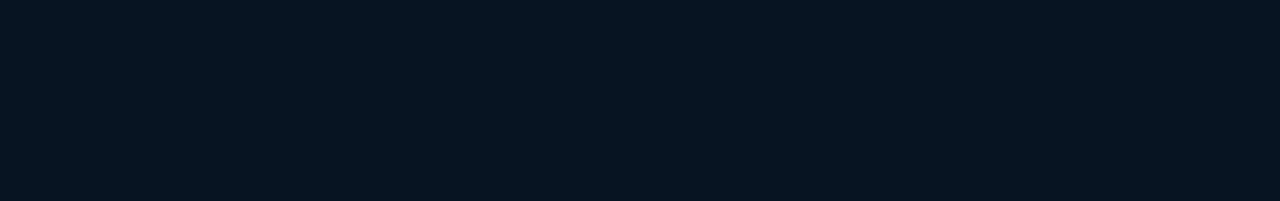
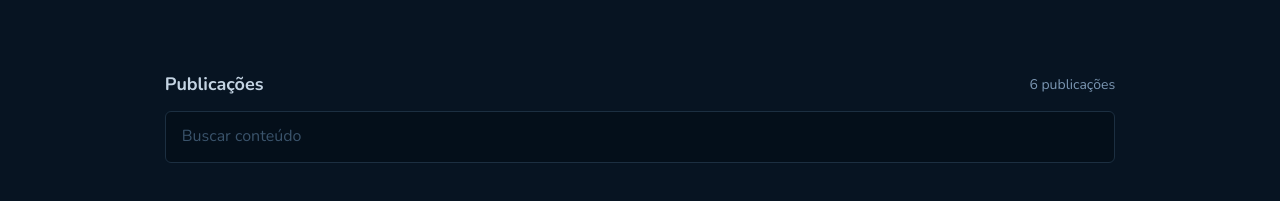
Before and after one commit to rodrrigodev/github-blog, a React (Vite) app: page / in a window 1280 px wide. Shown: the part 413-614 px from the top of the page. Built offline with nearby package versions, Linux system fonts and the light colour scheme; a web font is replaced by a local one.

Commit message:
search-box finished

```diff
--- /dev/null
+++ b/src/pages/home/components/SearchPublications/index.tsx
@@ -0,0 +1,14 @@
+import { FormContainerSearch } from './styles'
+
+export function SearchPublications() {
+  return (
+    <FormContainerSearch>
+      <div>
+        <span>Publicações</span>
+        <span>6 publicações</span>
+      </div>
+
+      <input type="text" placeholder="Buscar conteúdo" />
+    </FormContainerSearch>
+  )
+}
--- /dev/null
+++ b/src/pages/home/components/SearchPublications/styles.ts
@@ -0,0 +1,40 @@
+import styled from 'styled-components'
+
+export const FormContainerSearch = styled.form`
+  margin-top: 4.5rem;
+  display: flex;
+  flex-direction: column;
+  gap: 0.75rem;
+
+  div {
+    display: flex;
+    justify-content: space-between;
+    align-items: center;
+    gap: 0.5rem;
+
+    span:nth-child(1) {
+      font-weight: 700;
+      font-size: 1.125rem;
+      line-height: 1.6;
+      color: ${(props) => props.theme.subtitle};
+    }
+
+    span:nth-child(2) {
+      font-size: 0.875rem;
+      line-height: 1.6;
+      color: ${(props) => props.theme.span};
+    }
+  }
+
+  input {
+    background-color: ${(props) => props.theme.input};
+    border: 1px solid ${(props) => props.theme.border};
+    border-radius: 6px;
+    padding: 0.75rem 1rem;
+    line-height: 1.6;
+
+    &::placeholder {
+      color: ${(props) => props.theme.label};
+    }
+  }
+`
--- a/src/pages/home/index.tsx
+++ b/src/pages/home/index.tsx
@@ -1,10 +1,12 @@
 import { ProfileCard } from './components/profileCard'
+import { SearchPublications } from './components/SearchPublications'
 import { HomeContainer } from './styles'
 
 export function Home() {
   return (
     <HomeContainer>
       <ProfileCard />
+      <SearchPublications />
     </HomeContainer>
   )
 }
```
